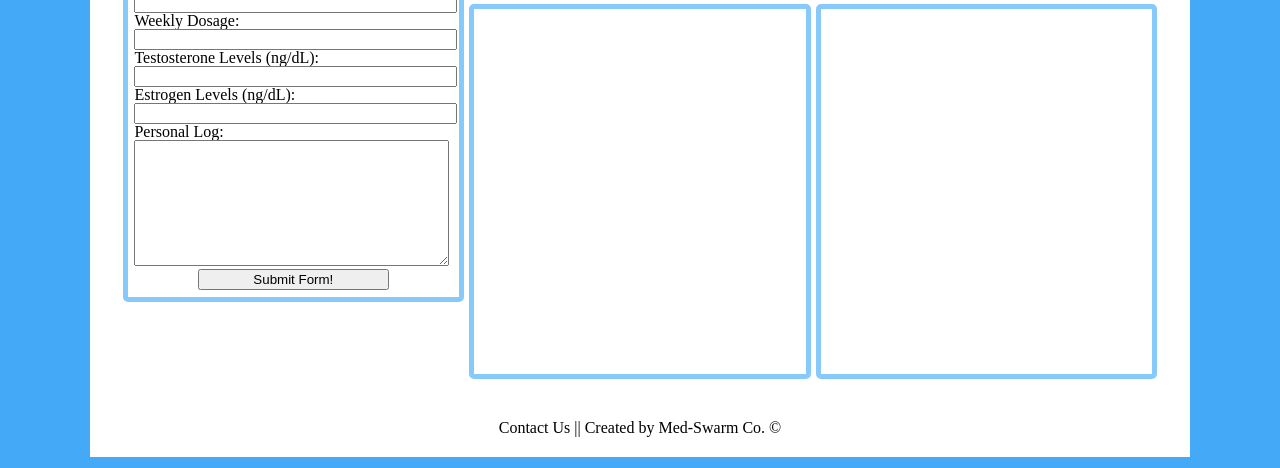
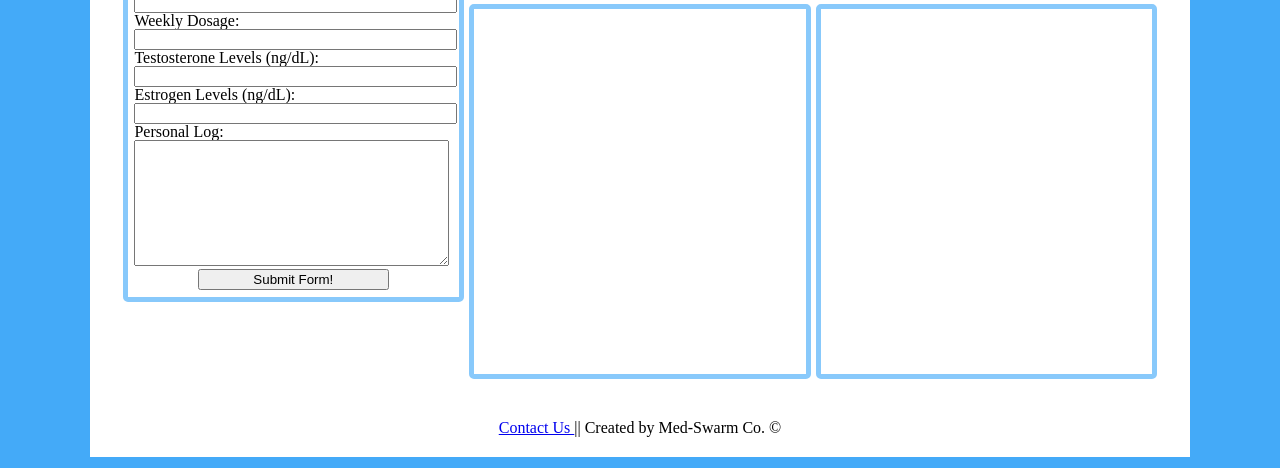
Before and after one commit to nosrac77/hormone-tracker-app, a website: page public/index.html in a window 1280 px wide. Shown: the part 332-800 px from the top of the page. Drawn offline with nearby package versions, Linux system fonts and the light colour scheme.

Commit message:
added link to contact us.

```diff
--- a/public/index.html
+++ b/public/index.html
@@ -74,7 +74,7 @@
         </div>
 
       </div>
-      <footer> Contact Us || Created by Med-Swarm Co. &copy;</footer>
+      <footer> <a href="mailto:rowenscout@gmail.com">Contact Us </a>|| Created by Med-Swarm Co. &copy;</footer>
     </div>
   </body>
 </div>
```
